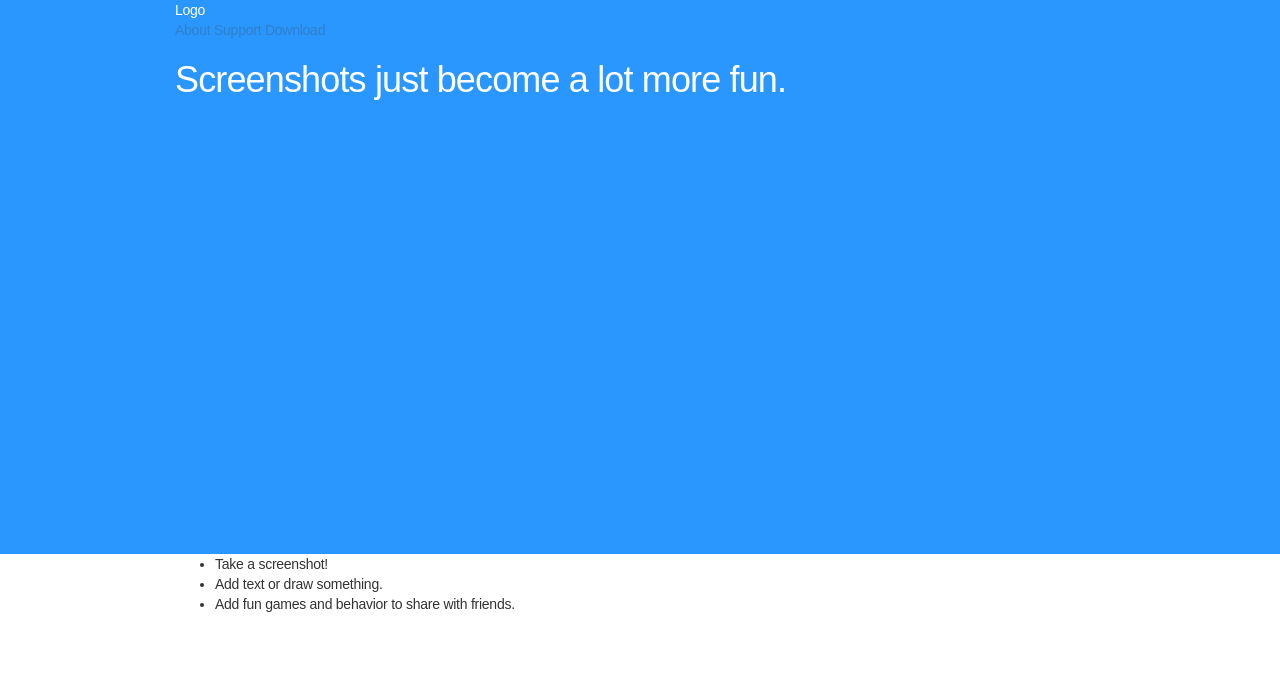
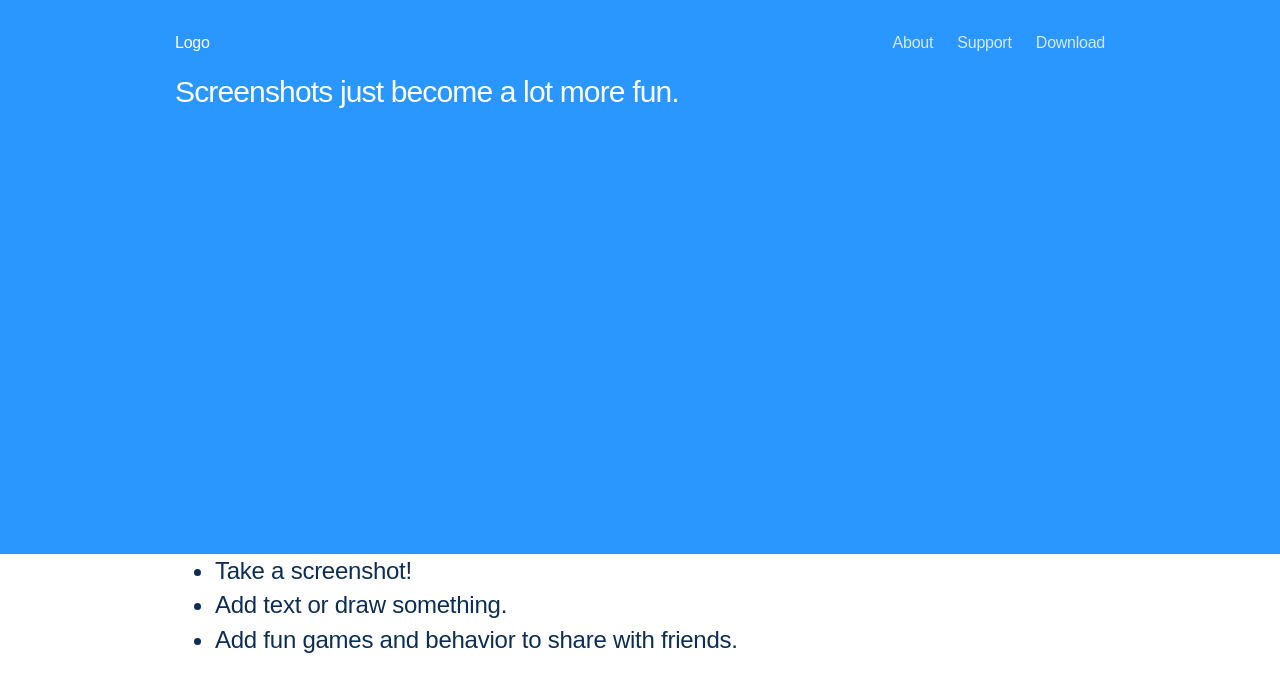
Before and after one commit to athyuttamre/shottr, a plain HTML site: page index.html in a window 1280 px wide. Shown: the top 692 px of the page. Drawn offline with nearby package versions, Linux system fonts and the light colour scheme.

Commit message:
Add some navbar and font styles

```diff
--- a/css/main.css
+++ b/css/main.css
@@ -1,11 +1,14 @@
 /* General Styles */
 
 body {
+  font-size: 24px;
   font-family: Karla, sans-serif;
   letter-spacing: -0.25px;
+  color: #0C2E56;
 }
 
 h1 {
+  font-size: 30px;
   letter-spacing: -0.85px;
 }
 
@@ -17,10 +20,33 @@ h1 {
   height: 554px;
 }
 
-/* Sections */
+
+/*** Sections ***/
+
+/* Splash */
+
+nav {
+  margin-top: 32px;
+  overflow: auto;
+
+  font-size: 16px;
+}
+
+nav .left-nav {
+  float: left;
+}
+
+nav .right-nav {
+  float: right;
+}
 
 nav a {
+  color: white;
   opacity: 0.8;
+}
+
+nav a:not(:last-child) {
+  margin-right: 20px;
 }
 
 nav a:hover {
@@ -31,3 +57,9 @@ nav a:hover {
   color: white;
   background-color: #2A96FF;
 }
+
+/* Examples */
+
+.examples {
+  background-color: #F8E71C;
+}
```
